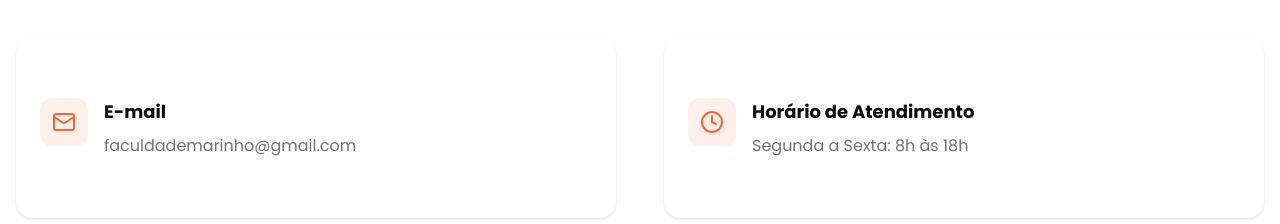
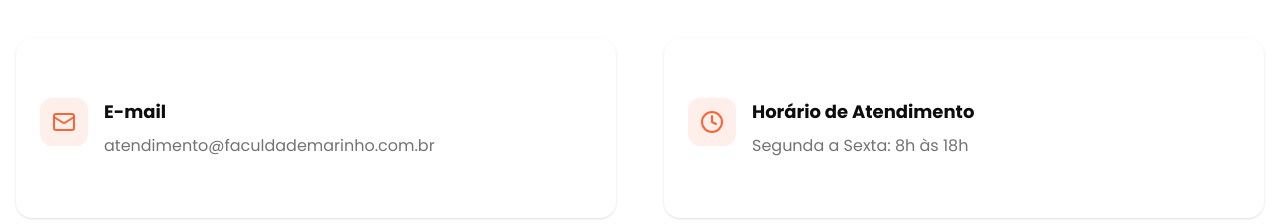
Before and after one commit to ViniciusAlvesdeMoraesDeveloper/Site-da-FaculdadeIguacu, a Next.js app: page / in a window 1280 px wide. Shown: the part 3260-3484 px from the top of the page. Built offline with nearby package versions, Linux system fonts and the light colour scheme.

Commit message:
Atualização de email

```diff
--- a/components/Contact.tsx
+++ b/components/Contact.tsx
@@ -12,7 +12,7 @@ const Contact = () => {
             info: "Luiz Rodrigues dos Santos, 44\nTodos os Santos - Coronel Fabriciano/MG\nCEP: 35170-061"
         },
         {icon: Phone, title: "Telefone", info: "(31) 98288-3280 \n(31) 98325-6247 \n(31) 99342-2575"},
-        {icon: Mail, title: "E-mail", info: "faculdademarinho@gmail.com"},
+        {icon: Mail, title: "E-mail", info: "atendimento@faculdademarinho.com.br"},
         {icon: Clock, title: "Horário de Atendimento", info: "Segunda a Sexta: 8h às 18h"}
     ];
     const [isMenuOpen, setIsMenuOpen] = useState<boolean>(false);
```
